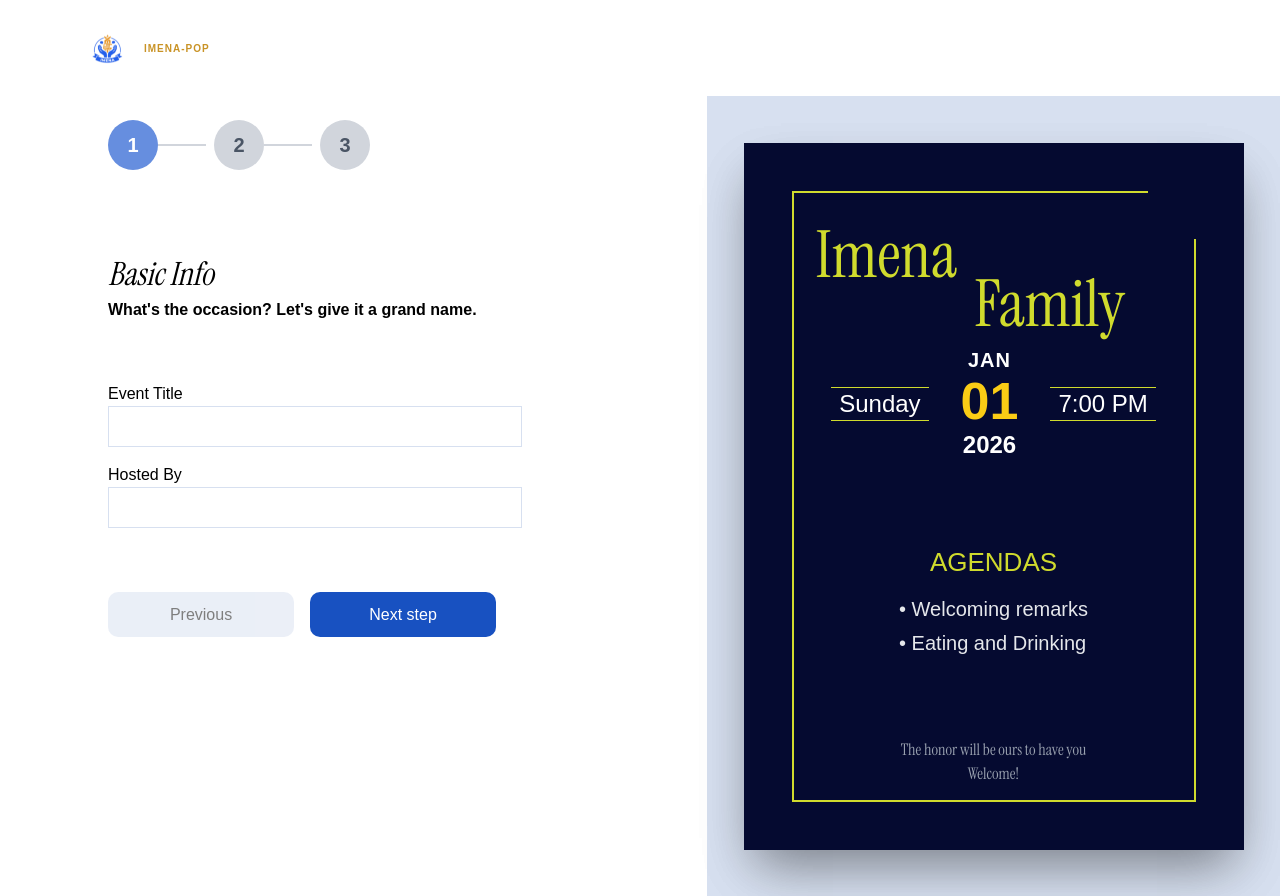
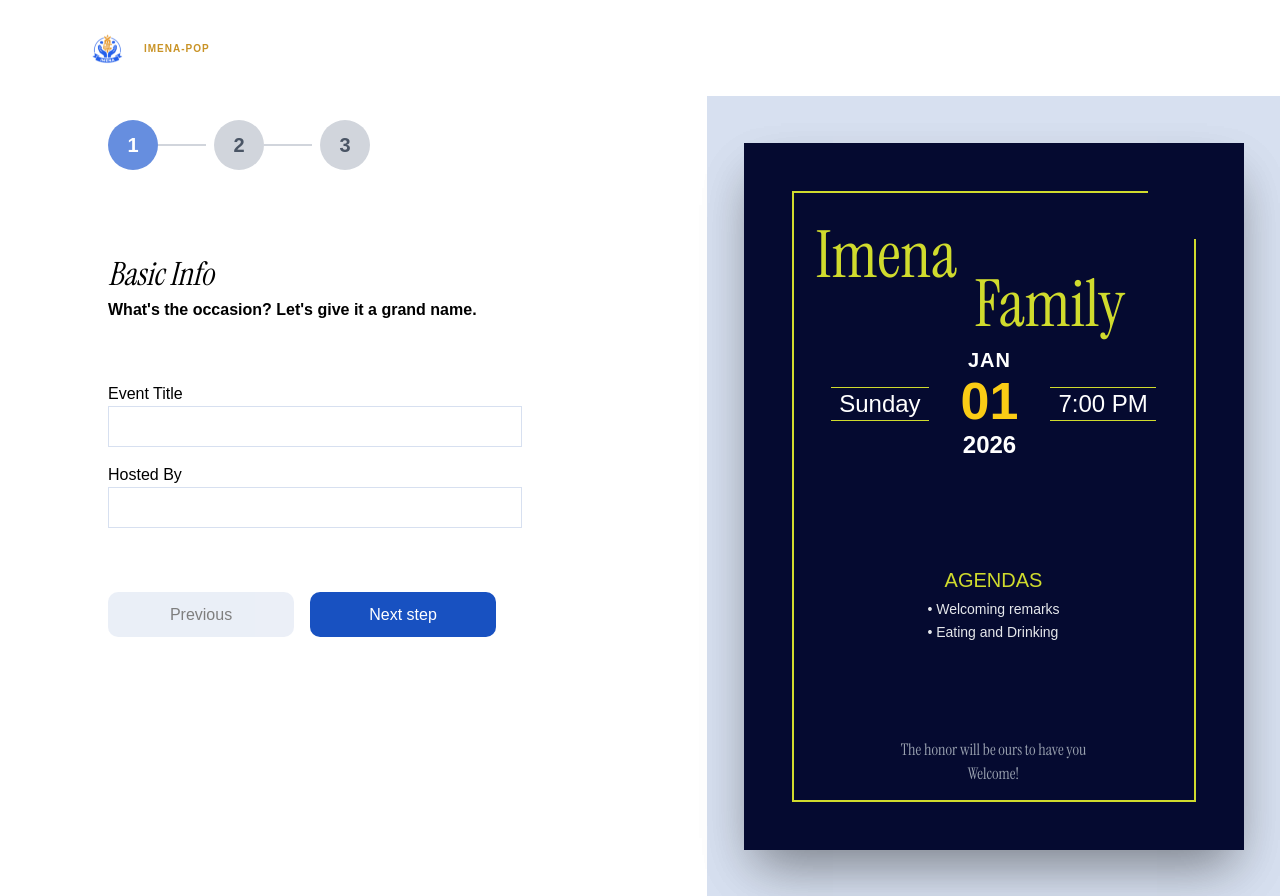
Before and after one commit to IshimweArlene/paper-pop, a Next.js app: page /create in a window 1280 px wide. Built offline with nearby package versions, Linux system fonts and the light colour scheme.

Commit message:
ui modified

```diff
--- a/app/components/InvitationPreview.tsx
+++ b/app/components/InvitationPreview.tsx
@@ -44,15 +44,15 @@ const InvitationPreview = ({ data }: { data: InvitationData }) => {
 
   // Adjusted sizes for Alex Brush script font which needs to be larger to be legible
   const notesLength = data.notes?.length || 0;
-  const notesSize = notesLength > 200 ? 'text-[20px]' : notesLength > 100 ? 'text-[24px]' : 'text-[36px]';
+  const notesSize = notesLength > 150 ? 'text-[16px]' : notesLength > 100 ? 'text-[20px]' : 'text-[36px]';
 
   const agendasCount = data.agendas.length;
-  const agendasSize = agendasCount > 6 ? 'text-[14px]' : agendasCount > 4 ? 'text-[16px]' : 'text-[20px]';
+  const agendasSize = agendasCount > 5 ? 'text-[10px]' : agendasCount > 3 ? 'text-[12px]' : 'text-[14px]';
 
   const calculateHeaderSize = (text: string) => {
     const len = text?.length || 0;
-    if (len > 30) return 'text-[35px]';
-    if (len > 15) return 'text-[50px]';
+    if (len > 30) return 'text-[30px]';
+    if (len > 15) return 'text-[40px]';
     return 'text-[65px]';
   };
 
@@ -99,9 +99,9 @@ const InvitationPreview = ({ data }: { data: InvitationData }) => {
 
              {/* Agendas */}
              <div className="flex flex-col items-center flex-1 justify-center w-full px-8">
-                 <h3 className="text-[#D0DB2D] text-[26px] uppercase mb-3">AGENDAS</h3>
+                 <h3 className="text-[#D0DB2D] text-[20px] uppercase mb-1 ">AGENDAS</h3>
                  <div className="flex justify-center w-full">
-                     <ul className={`text-left ${agendasSize} text-gray-200 space-y-1 inline-block`}>
+                     <ul className={`text-left ${agendasSize} text-gray-200 space-y-0.5 inline-block`}>
                          {data.agendas.length > 0 ? (
                             data.agendas.map((item, i) => (
                                 <li key={i}>• {item}</li>
@@ -117,9 +117,9 @@ const InvitationPreview = ({ data }: { data: InvitationData }) => {
              </div>
 
              {/* Footer */}
-             <div className="flex flex-col items-center w-3/4 mt-2">
+             <div className="flex flex-col items-center w-3/4">
                 {data.notes && (
-                    <p className={`mb-2 font-instrument-serif text-[#D0DB2D] leading-tight text-center wrap-break-word ${notesSize}`}>
+                    <p className={` font-instrument-serif text-[#D0DB2D] leading-tight text-center wrap-break-word ${notesSize}`}>
                         {data.notes}
                     </p>
                 )}
--- a/app/create/page.tsx
+++ b/app/create/page.tsx
@@ -5,7 +5,7 @@ import logo from '@/public/logo.svg'
 import { useState, useEffect } from 'react';
 import InvitationPreview from "@/app/components/InvitationPreview";
 import { useRouter } from 'next/navigation';
-import Link from 'next/link';
+import Link from "next/link";
 
 interface ProgressIndicatorProps {
   currentStep: number;
```
